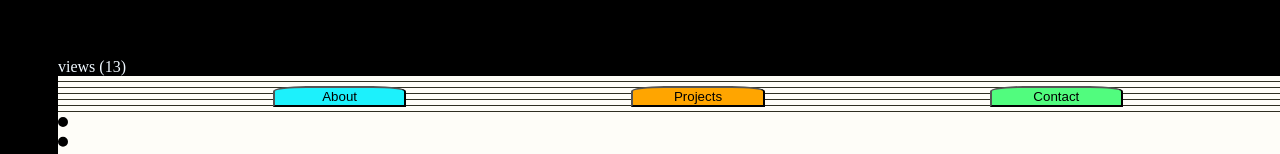
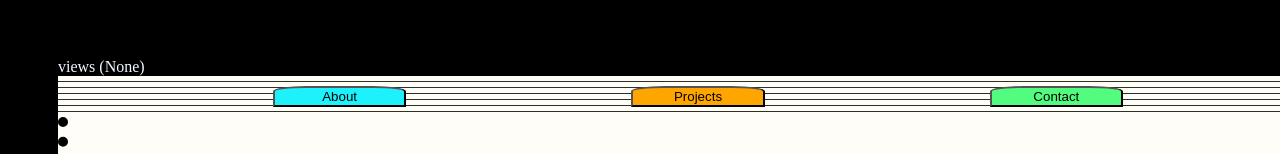
Before and after one commit to rocknswimmer/MySite, a React app: page / in a window 1280 px wide. Shown: the top 154 px of the page. Built offline with nearby package versions, Linux system fonts and the light colour scheme; no server answers.

Commit message:
getting res from test of views route

```diff
--- a/src/App.jsx
+++ b/src/App.jsx
@@ -1,17 +1,35 @@
-import React from 'react';
+import React, {useState, useEffect} from 'react';
 import {  BrowserRouter as Router, Routes, Route } from 'react-router-dom';
 import About from "./About.jsx";
 import Projects from "./Projects.jsx";
 import Contact from "./Contact.jsx";
 import Experience from "./Experience.js";
 import { useNavigate } from "react-router-dom";
+import axios from 'axios';
 
 function App() {
   const navigate = useNavigate();
+  const [views, setViews] = useState("None")
+
+  const getViews = () => {
+    axios.get('/views')
+    .then((res) => {
+      console.log(res.data)
+    })
+    .catch((err) => {
+      console.log("error getting view count")
+    })
+  }
+
+  useEffect(() => {
+    getViews()
+  }, [])
+
+
 
   return (
     <div className="binder">
-      <span className="views">{`views (${13})`}</span>
+      <span className="views">{`views (${views})`}</span>
       <div className="paper">
         <div className="buttons">
           <button onClick={() => { navigate("/about") }} className="abutton">About</button>
```
